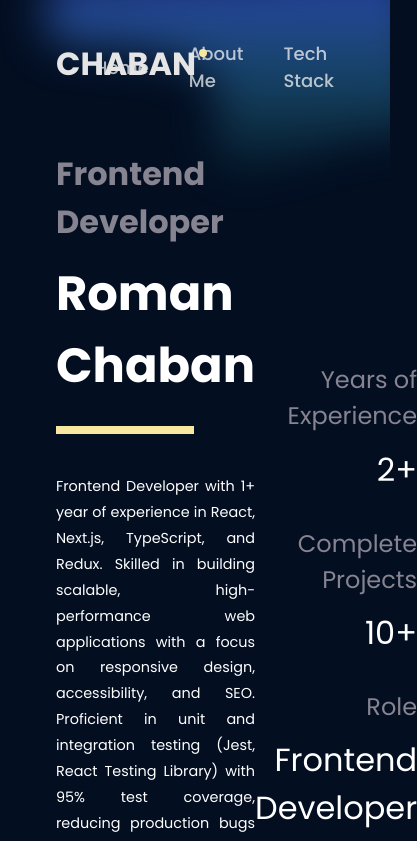
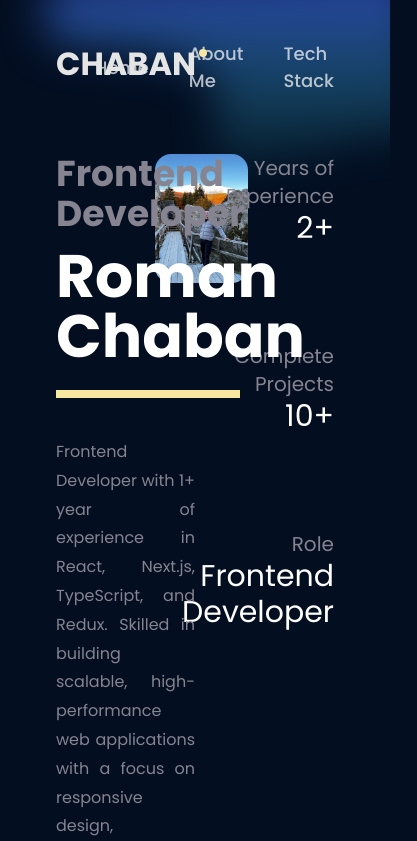
Before and after one commit to Roman-Chaban/Frontend_Dev, a Next.js app: page / in a window 390 px wide. Shown: the top 841 px of the page, 417 px wide, since content can reach past the window. Built offline with nearby package versions, Linux system fonts and the light colour scheme.

Commit message:
Corrected tailwind global styles and added new media queries.

```diff
--- a/src/shared/styles/globals.css
+++ b/src/shared/styles/globals.css
@@ -1,4 +1,15 @@
 @import "tailwindcss";
+
+@theme {
+    --color-header-logo: #e5e5e5;
+    --color-header-logo-after: #f8e7a1;
+    --color-hero-about-heading: #868490;
+
+    --text-main-heading: 5rem;
+    --text-main-paragraph: 1.25rem;
+
+    --leading-large: 180%;
+}
 
 html,
 body {
--- a/src/widgets/Header/ui/Header.tsx
+++ b/src/widgets/Header/ui/Header.tsx
@@ -8,8 +8,11 @@ import Image from "next/image";
 
 const Header: FC = () => {
    return (
-      <header className='relative mx-auto h-full w-full px-[7.5rem] pt-[2.5rem] max-[90rem]:px-[3.5rem]'>
-         <Container tag='div' className=''>
+      <header className='mx-auto w-full max-w-[90rem]'>
+         <Container
+            tag='div'
+            className='px-33 pt-10 pb-22 max-[89rem]:px-14 max-[87.8125rem]:pb-15'
+         >
             <HeaderLogo />
             <HeaderNav />
          </Container>
--- a/src/widgets/Header/ui/HeaderLogo.tsx
+++ b/src/widgets/Header/ui/HeaderLogo.tsx
@@ -3,7 +3,7 @@ import { type FC } from "react";
 const HeaderLogo: FC = () => {
    return (
       <div className='relative z-50 col-span-2'>
-         <span className='content relative text-[2rem] font-bold text-[#e5e5e5] uppercase after:absolute after:top-[0.5rem] after:right-[-0.7rem] after:inline-block after:h-[0.5rem] after:w-[0.5rem] after:rounded-[100%] after:bg-[#f8e7a1] after:content-[""]'>
+         <span className='content text-header-logo after:bg-header-logo-after relative text-[2rem] font-bold uppercase after:absolute after:top-[0.5rem] after:right-[-0.7rem] after:inline-block after:h-[0.5rem] after:w-[0.5rem] after:rounded-[100%] after:content-[""]'>
             Chaban
          </span>
       </div>
--- a/src/widgets/Hero/ui/Hero.tsx
+++ b/src/widgets/Hero/ui/Hero.tsx
@@ -3,16 +3,18 @@ import { type FC } from "react";
 import { HeroInformation } from "./HeroInformation";
 import { HeroBanner } from "./HeroBanner";
 import { HeroAbout } from "./HeroAbout";
+import { Container } from "@/shared/ui/Container/Container";
 
 const Hero: FC = () => {
    return (
-      <section>
-         <div className='relative mx-auto flex items-center justify-between px-[7.5rem] pt-[5.75rem] pb-[7.5rem] max-[90rem]:px-[3.5rem] max-[68.75rem]:pt-[3.5rem]'>
-            <HeroInformation />
-            <HeroBanner />
-            <HeroAbout />
-         </div>
-      </section>
+      <Container
+         tag='section'
+         className='relative mx-auto min-h-[48rem] w-full max-w-[90rem] px-33 pb-31 max-[90rem]:min-h-[100%] max-[89rem]:px-14'
+      >
+         <HeroInformation />
+         <HeroBanner />
+         <HeroAbout />
+      </Container>
    );
 };
 
--- a/src/widgets/Hero/ui/HeroAbout.tsx
+++ b/src/widgets/Hero/ui/HeroAbout.tsx
@@ -4,19 +4,16 @@ import { heroAboutList } from "../data/hero-about";
 
 const HeroAbout: FC = () => {
    return (
-      <div className='relative z-50'>
-         <ul className='flex flex-col items-end justify-end gap-[5rem] max-[71.875rem]:gap-[2rem]'>
+      <div className='relative z-50 col-span-2'>
+         <ul className='flex h-full flex-col gap-24'>
             {heroAboutList.map((item) => (
-               <li
-                  key={item.id}
-                  className='w-fit-content flex flex-col items-end justify-end gap-[1rem] max-[71.875rem]:gap-[0.7rem]'
-               >
-                  <h4 className='max-[90rem] text-right text-[1.5rem] text-[#868490]'>
+               <li key={item.id} className='flex flex-col items-end'>
+                  <h3 className='text-hero-about-heading text-end text-2xl max-[87.8125rem]:text-xl'>
                      {item.title}
-                  </h4>
-                  <p className='max-w-[15rem] text-center text-[3rem] text-white max-[90rem]:text-end max-[90rem]:text-[2rem]'>
+                  </h3>
+                  <span className='text-end text-5xl text-white max-[87.8125rem]:text-3xl'>
                      {item.subtitle}
-                  </p>
+                  </span>
                </li>
             ))}
          </ul>
--- a/src/widgets/Hero/ui/HeroBanner.tsx
+++ b/src/widgets/Hero/ui/HeroBanner.tsx
@@ -1,17 +1,16 @@
+import Image from "next/image";
 import { type FC } from "react";
-
-import Image from "next/image";
 
 const HeroBanner: FC = () => {
    return (
-      <div className='relative right-[5rem] z-50 max-[71.875rem]:right-[3rem]'>
+      <div className='relative z-50 col-span-4'>
          <Image
             priority
-            className='max-h-[100%] max-w-[115%] rounded-2xl max-[90rem]:max-w-[100%]'
             src={"/hero/profile.jpg"}
             alt='Profile Image'
-            width={800}
-            height={800}
+            width={600}
+            height={600}
+            className='absolute right-10 max-h-[100%] max-w-[100%] rounded-2xl object-cover'
          />
       </div>
    );
--- a/src/widgets/Hero/ui/HeroInformation.tsx
+++ b/src/widgets/Hero/ui/HeroInformation.tsx
@@ -1,22 +1,22 @@
-import { Fragment, type FC } from "react";
+import { type FC } from "react";
 
 import { heroInformationItems } from "../data/hero-info";
 
 const HeroInformation: FC = () => {
    return (
-      <article className='relative z-60 w-full max-[90rem]:max-w-[37.5rem]'>
+      <article className='relative z-70 col-span-6'>
          {heroInformationItems.map((item) => (
-            <Fragment key={item.id}>
-               <span className='inline-block pb-[0.75rem] text-[2.9375rem] font-bold text-[#868490] max-[71.875rem]:text-[2rem]'>
+            <div key={item.id} className=''>
+               <span className='text-hero-about-heading inline-block pb-3 text-5xl font-bold max-[87.8125rem]:text-4xl'>
                   {item.role}
                </span>
-               <h1 className='relative pb-[2rem] text-[5rem] font-bold text-white after:absolute after:bottom-0 after:left-0 after:inline-block after:h-[0.5rem] after:w-[8.625rem] after:bg-[#f8e7a1] after:content-[""] max-[75rem]:text-[3.5rem] max-[71.875rem]:text-[3rem]'>
+               <h1 className='text-main-heading after:bg-header-logo-after relative pb-8 font-bold text-white after:absolute after:bottom-0 after:left-0 after:h-2 after:w-46 after:content-[""] max-[87.8125rem]:text-6xl'>
                   {item.fullname}
                </h1>
-               <p className='pt-[2.5rem] text-justify text-[1.25rem] leading-[180%] text-white max-[90rem]:max-w-[30rem] max-[75rem]:text-[0.9rem]'>
+               <p className='leading-large text-main-paragraph text-hero-about-heading pt-10 text-justify max-[87.8125rem]:text-[1rem]'>
                   {item.about}
                </p>
-            </Fragment>
+            </div>
          ))}
       </article>
    );
```
